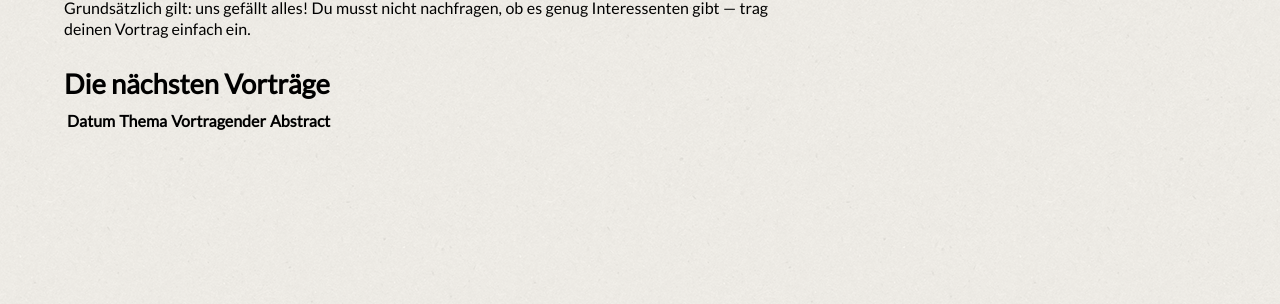
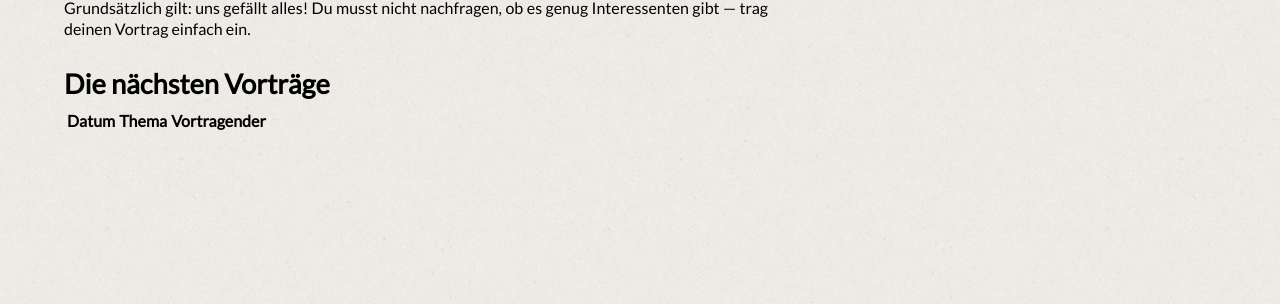
Before and after one commit to nnev/website, a Jekyll site: the page built from chaotische_viertelstunde.md, in a window 1280 px wide. Shown: the part 250-554 px from the top of the page. Built offline with Jekyll 4.4.1, drawn with Linux system fonts in a browser that asks for light colours; Markdown is read by kramdown in place of the engine named in the settings.

Commit message:
might look better

```diff
--- a/chaotische_viertelstunde.md
+++ b/chaotische_viertelstunde.md
@@ -23,14 +23,16 @@
 		<th>Datum</th>
 		<th>Thema</th>
 		<th>Vortragender</th>
-		<th>Abstract</th>
 	</tr>
 {% for vortrag in page.vortraege %}
 	<tr>
 		<td>{{ vortrag.date }}</td>
 		<td>{{ vortrag.topic }}</td>
 		<td>{{ vortrag.speaker }}</td>
-		<td>{{ vortrag.abstract }}</td>
 	</tr>
+	<tr class="space">
+		<td colspan="3">{{ vortrag.abstract }}</td>
+	</tr>
+
 {% endfor %}
 </table>
--- a/css/main.css
+++ b/css/main.css
@@ -161,5 +161,17 @@
 
 	border: 0;
 	z-index: 9000;
+}
 
+th, td {
+	text-align: left;
+	vertical-align: top;
 }
+
+tr.space {
+	margin-bottom: 1rem;
+}
+
+tr.space td {
+	text-align: justify;
+}
```
